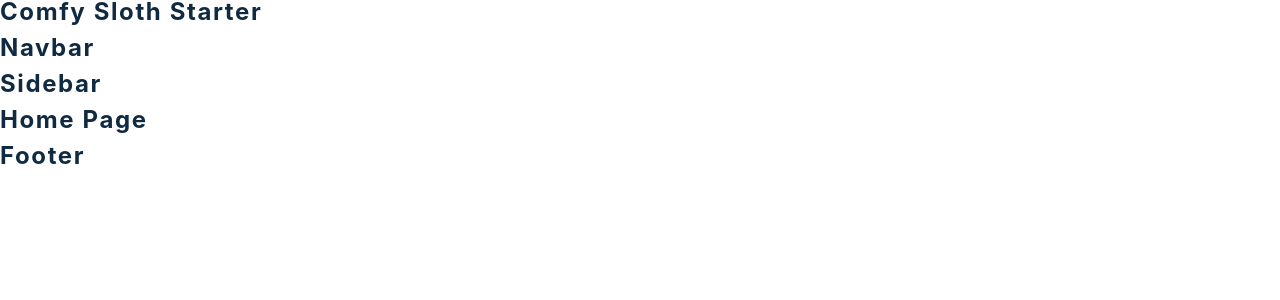
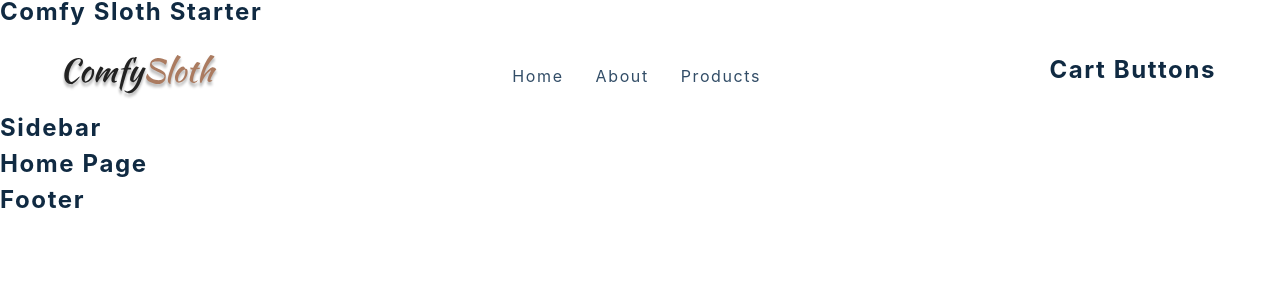
Before and after one commit to iamshahidameen/react-e-commerce-project, a React (Create React App) app: page / in a window 1280 px wide. Shown: the top 300 px of the page. Built offline with nearby package versions, Linux system fonts and the light colour scheme; the HTML template or start-up script is replaced by a standard one.

Commit message:
setup navbar links, logo and hamburger menu

```diff
--- a/src/components/Navbar.js
+++ b/src/components/Navbar.js
@@ -1,16 +1,40 @@
-import React from 'react'
-import styled from 'styled-components'
-import logo from '../assets/logo.svg'
-import { FaBars } from 'react-icons/fa'
-import { Link } from 'react-router-dom'
-import { links } from '../utils/constants'
-import CartButtons from './CartButtons'
-import { useProductsContext } from '../context/products_context'
-import { useUserContext } from '../context/user_context'
+import React from 'react';
+import styled from 'styled-components';
+import logo from '../assets/logo.svg';
+import { FaBars } from 'react-icons/fa';
+import { Link } from 'react-router-dom';
+import { links } from '../utils/constants';
+import CartButtons from './CartButtons';
+import { useProductsContext } from '../context/products_context';
+import { useUserContext } from '../context/user_context';
 
 const Nav = () => {
-  return <h4>navbar</h4>
-}
+  return (
+    <NavContainer>
+      <div className="nav-center">
+        <div className="nav-header">
+          <Link to="/">
+            <img src={logo} alt="Site Logo" />
+          </Link>
+          <button type="button" className="nav-toggle">
+            <FaBars />
+          </button>
+        </div>
+        <ul className="nav-links">
+          {links.map((link) => {
+            const { id, text, url } = link;
+            return (
+              <li key={id}>
+                <Link to={url}>{text}</Link>
+              </li>
+            );
+          })}
+        </ul>
+        <CartButtons />
+      </div>
+    </NavContainer>
+  );
+};
 
 const NavContainer = styled.nav`
   height: 5rem;
@@ -77,6 +101,6 @@
       display: grid;
     }
   }
-`
+`;
 
-export default Nav
+export default Nav;
```
